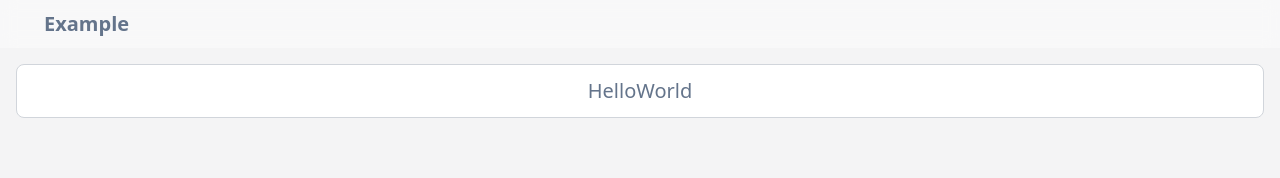
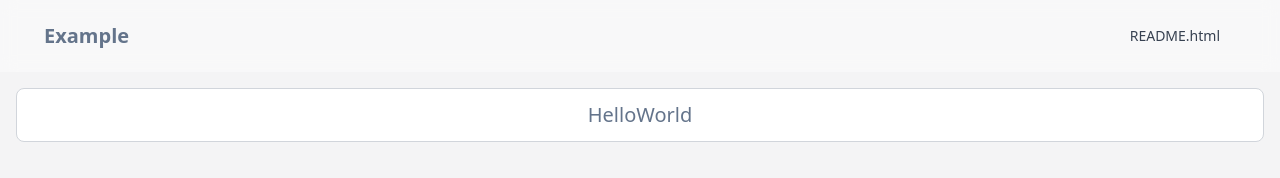
Before and after one commit to RYOUMA1117/First-Web-Site, a plain HTML site: page index.html in a window 1280 px wide. Drawn offline with nearby package versions, Linux system fonts and the light colour scheme.

Commit message:
READMEへのリンクでも。

```diff
--- a/index.html
+++ b/index.html
@@ -13,6 +13,11 @@
         <span class="self-center text-xl font-semibold whitespace-nowrap dark:text-white">Example</span> <!-- サイト名的なかんじ？ -->
     </a>
     <div class="hidden w-full md:block md:w-auto" id="navbar-default">
+        <ul class="flex flex-col p-4 mt-4 border border-gray-100 rounded-lg md:flex-row md:space-x-8 md:mt-0 md:text-sm md:font-medium md:border-0 dark:border-gray-700">
+            <li>
+                <a href="/First-Web-Site/README.html" class="block py-2 pl-3 pr-4 text-gray-700 rounded hover:bg-gray-100 md:hover:bg-transparent md:border-0 md:hover:text-blue-700 md:p-0 dark:text-gray-400 md:dark:hover:text-white dark:hover:bg-gray-700 dark:hover:text-white md:dark:hover:bg-transparent">README.html</a>
+              </li>
+              </ul>
     </div>
   </div>
 </nav><!-- navおわり -->
```
